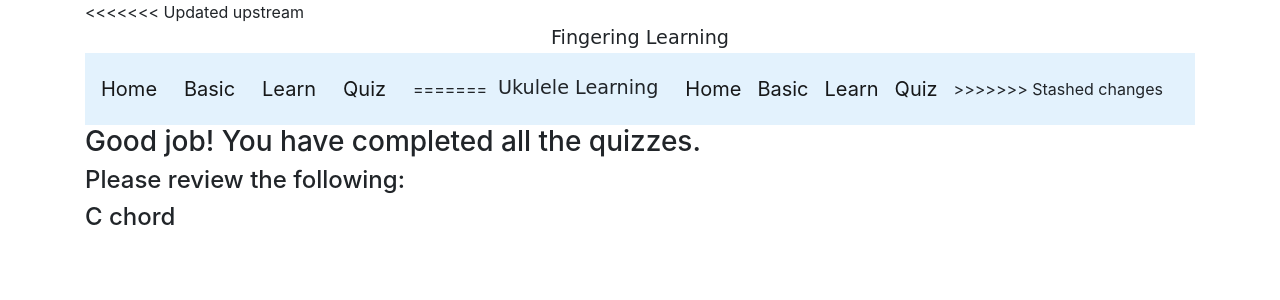
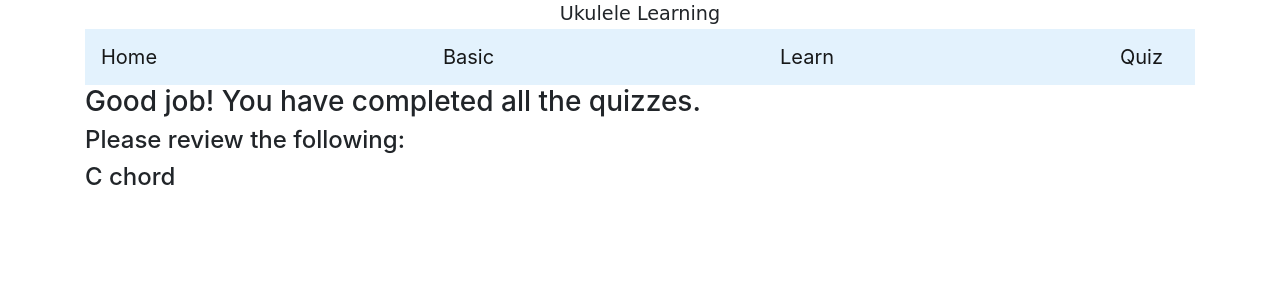
Before and after one commit to TracyCuiYating2/ui-project-group2, a Flask app: page /quiz/result in a window 1280 px wide. Shown: the top 300 px of the page. Run offline with Flask 2, Linux system fonts and the light colour scheme; parts of the project's set-up code (start-up, migrations or seed data) failed here and were passed over; some libraries are stand-ins or nearby versions.

Commit message:
minor change to quiz

```diff
--- a/templates/learning_home.html
+++ b/templates/learning_home.html
@@ -20,21 +20,12 @@
 </head>
 <body>
     <div class="container">
-<<<<<<< Updated upstream
-        <div class="page-title">Fingering Learning</div>
-        <nav class="navbar navbar-light" style="background-color: #e3f2fd;">
-            <a class="navbar-brand" href="/">Home</a>
-            <a class="navbar-brand" href="/learn/basic">Basic</a>
-            <a class="navbar-brand" href="/learn">Learn</a>
-            <a class="navbar-brand" href="/learn/quiz">Quiz</a>
-=======
         <div class="page-title" id="page-title">Ukulele Learning</div>
         <nav class="navbar navbar-light" style="background-color: #e3f2fd;">
             <a class="navbar-brand" href="/">Home</a>
             <a class="navbar-brand" href="/learn/basic" id="nav-basic">Basic</a>
             <a class="navbar-brand" href="/learn/1" id="nav-learn">Learn</a>
             <a class="navbar-brand" href="/quiz/1" id="nav-quiz">Quiz</a>
->>>>>>> Stashed changes
         </nav>
 
     </div>
```
